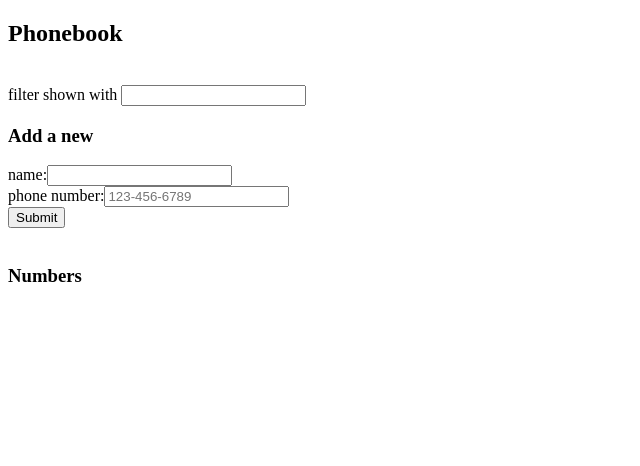
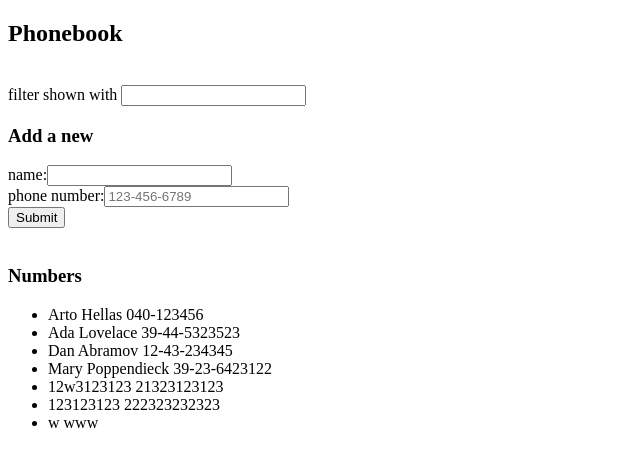
Before and after one commit to theo-mitchell/fullstackopen_submissions, a React (Create React App) app in the folder part2/phonebook/: page / in a window 1280 px wide. Shown: the top 466 px of the page, without its empty margins (0-640 px from the left). Built offline with nearby package versions, Linux system fonts and the light colour scheme; data requests are answered from the project's data file.

Commit message:
2.15 and 2.16 done

```diff
--- a/part2/phonebook/db.json
+++ b/part2/phonebook/db.json
@@ -19,6 +19,21 @@
       "name": "Mary Poppendieck",
       "number": "39-23-6423122",
       "id": 4
+    },
+    {
+      "name": "12w3123123",
+      "number": "21323123123",
+      "id": 5
+    },
+    {
+      "name": "123123123",
+      "number": "222323232323",
+      "id": 6
+    },
+    {
+      "name": "w",
+      "number": "www",
+      "id": 7
     }
   ]
 }
--- a/part2/phonebook/src/App.js
+++ b/part2/phonebook/src/App.js
@@ -2,7 +2,7 @@ import { useState, useEffect } from "react";
 import Filter from "./components/Filter";
 import PersonForm from "./components/PersonForm";
 import PersonDisplay from "./components/PersonDisplay";
-import personsService from "./services/persons"
+import personsService from "./services/persons";
 
 const App = () => {
   const [searchQuery, setSearchQuery] = useState("");
@@ -14,17 +14,14 @@ const App = () => {
   const [newPhone, setNewPhone] = useState("");
 
   const loadPersons = () => {
-    personsService
-      .getAll()
-      .then((res) => {
-        console.log('Got persons back');
-        // console.table(res);
-        // setPersons(res);
-        // setDisplayPersons(res);
-      });
-  }
-  useEffect(loadPersons, [persons, displayPersons]);
-
+    personsService.getAll().then((res) => {
+      console.log("Got persons back");
+      console.table(res);
+      setPersons(res);
+      setDisplayPersons(res);
+    });
+  };
+  useEffect(loadPersons, []);
 
   const clearForm = () => {
     setNewName("");
@@ -55,7 +52,7 @@ const App = () => {
   const handleSearchQueryChange = (event) => {
     const query = event.target.value;
     setSearchQuery(query);
-    // updatePersonData(null, query);
+    filterDisplayPersons(query);
   };
 
   const handleNameChange = (event) => {
@@ -67,26 +64,31 @@ const App = () => {
   };
 
   const updatePersonData = (newPerson, query) => {
-    // personsService.saveOrUpdate(newPerson).then((response) => {
-      const currentPersons = newPerson ? persons.concat(newPerson) : persons;
+    console.log('here is new person', newPerson)
+    personsService.saveOrUpdate(newPerson).then((response) => {
+      const currentPersons = newPerson ? persons.concat(response) : persons;
+
       setPersons(currentPersons);
-
       if (query) {
-        setDisplayPersons(
-          currentPersons.filter((person) =>
-            person.name.toLowerCase().includes(query)
-          )
-        );
+        filterDisplayPersons(currentPersons, query);
       } else {
         setDisplayPersons(currentPersons);
       }
-    // })
+    });
+  };
+
+  const filterDisplayPersons = (currentPersons, query) => {
+    const filteredPersons = currentPersons.filter((person) => {
+      return person.name.toLowerCase().includes(query);
+    });
+
+    setDisplayPersons(filteredPersons);
   };
 
   return (
     <>
       <h2>Phonebook</h2>
-      <br/>
+      <br />
       {/* <div>
         debug: {newName} {newPhone}
       </div> */}
@@ -99,7 +101,7 @@ const App = () => {
         phone={newPhone}
         onPhoneChange={handlePhoneChange}
       />
-      <br/>
+      <br />
       <h3>Numbers</h3>
       <PersonDisplay persons={displayPersons} />
     </>
--- a/part2/phonebook/src/services/persons.js
+++ b/part2/phonebook/src/services/persons.js
@@ -9,7 +9,7 @@ const getAll = () => {
 };
 
 const saveOrUpdate = (person) => {
-  return axios.post(`${dbUrl}/${person.id}`, person).then((response) => {
+  return axios.post(`${dbUrl}`, person).then((response) => {
     console.log(response.data)
     return response.data;
   });
```
